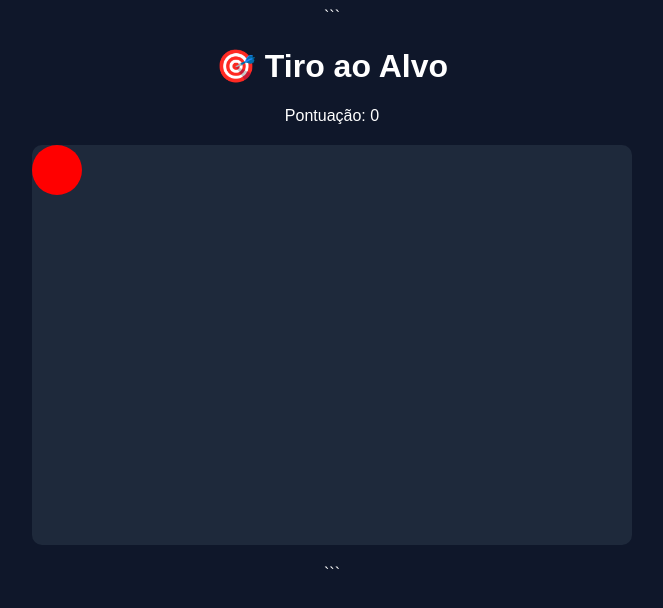
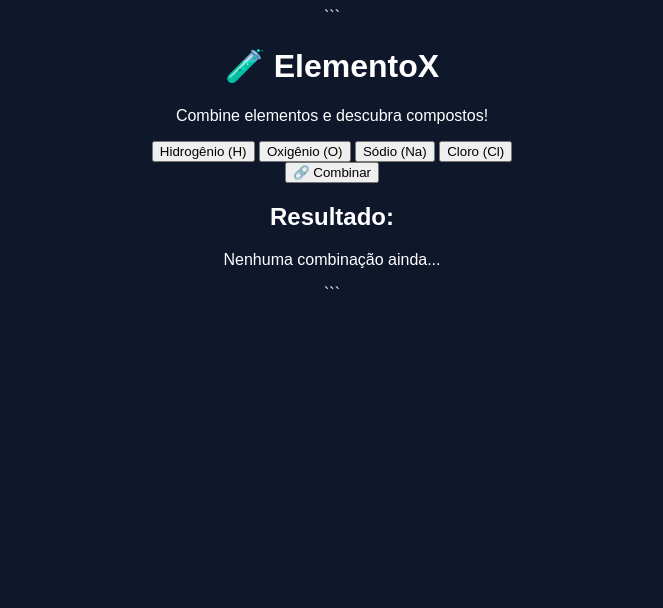
Before and after one commit to teusdo777/alvo-mortal-, a plain HTML site: page index.html in a window 1280 px wide. Shown: the whole page, without its empty margins (308-971 px from the left). Drawn offline with Linux system fonts and the light colour scheme; files whose address does not match are found by name.

Commit message:
index.html

````diff
--- a/index.html
+++ b/index.html
@@ -3,17 +3,31 @@
 <html lang="pt-br">
 <head>
     <meta charset="UTF-8">
-    <title>🎯 Target Shooter</title>
+    <title>ElementoX - Jogo Químico</title>
     <link rel="stylesheet" href="css/style.css">
 </head>
 <body>
 
 ```
-<h1>🎯 Tiro ao Alvo</h1>
-<p>Pontuação: <span id="score">0</span></p>
+<h1>🧪 ElementoX</h1>
+<p>Combine elementos e descubra compostos!</p>
 
-<div id="gameArea">
-    <div id="target"></div>
+<div class="container">
+    <div class="elementos">
+        <button onclick="selecionar('H')">Hidrogênio (H)</button>
+        <button onclick="selecionar('O')">Oxigênio (O)</button>
+        <button onclick="selecionar('Na')">Sódio (Na)</button>
+        <button onclick="selecionar('Cl')">Cloro (Cl)</button>
+    </div>
+
+    <div class="acoes">
+        <button onclick="combinar()">🔗 Combinar</button>
+    </div>
+
+    <div class="resultado">
+        <h2>Resultado:</h2>
+        <p id="saida">Nenhuma combinação ainda...</p>
+    </div>
 </div>
 
 <script src="js/game.js"></script>
````
